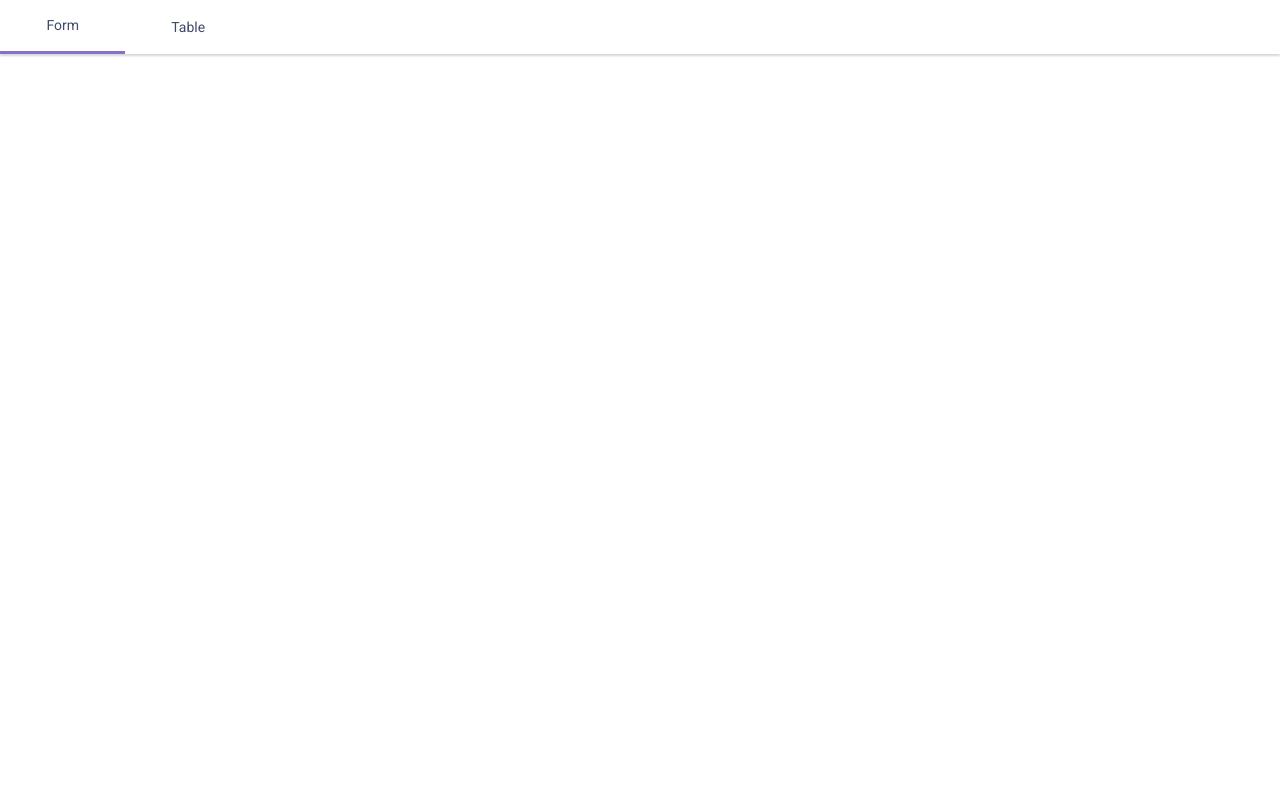
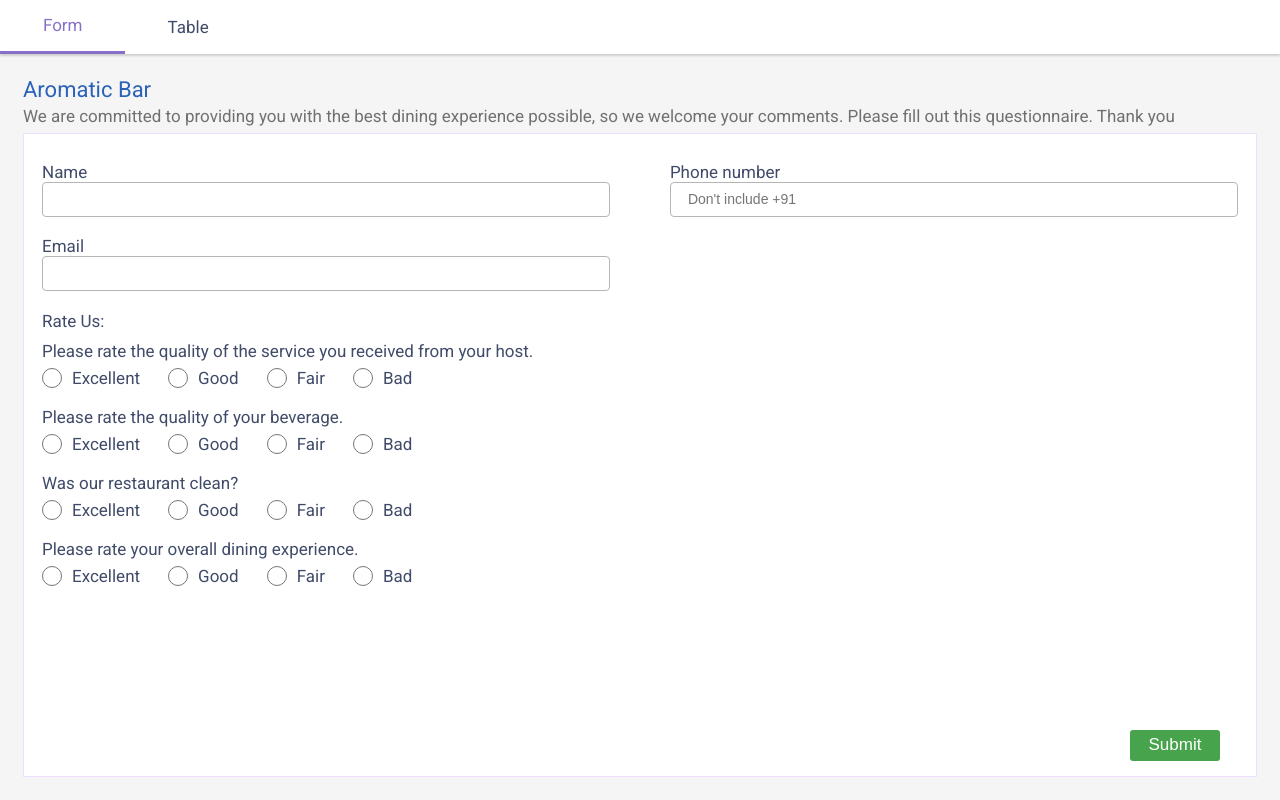
Before and after one commit to rs-prasad/assignment-feedback-form, a React (Create React App) app: page / in a window 1280 px wide. Before the commit this address had no page. Built offline with nearby package versions, Linux system fonts and the light colour scheme.

Commit message:
form page created

```diff
--- a/src/App.js
+++ b/src/App.js
@@ -7,9 +7,8 @@ function App() {
   return (
     <BrowserRouter>
       <Navbar />
-      <h1></h1>
       <Routes>
-        <Route path="./*" element={<Form />} />
+        <Route path="" element={<Form />} />
       </Routes>
     </BrowserRouter>
   );
--- a/src/components/Navbar.css
+++ b/src/components/Navbar.css
@@ -1,25 +1,27 @@
+.navbar {
+  position: sticky;
+  top: 0px;
+}
 .navbar__navbar_list {
   height: 6.7vh;
   background: var(--white) 0% 0% no-repeat padding-box;
-  background: #ffffff 0% 0% no-repeat padding-box;
   box-shadow: 0px 2px 2px #00000029;
-  opacity: 1;
   list-style-type: none;
 }
 
 .navbar__navbar_list li {
-  font-size: 14px;
+  font-size: 17px;
   display: grid;
   place-items: center;
   float: left;
   width: 9.8%;
+  min-width: 60px;
   height: 100%;
   color: #404b69;
 }
 .navbar_option--selected {
-  color: var(--purple500);
+  color: var(--purple500) !important;
   border-bottom: 3px solid var(--purple500);
   border-bottom: 3px solid #8870c9;
   opacity: 1;
-  font: normal normal medium 14px/17px;
 }
--- a/src/components/pages/form/Form.js
+++ b/src/components/pages/form/Form.js
@@ -1,9 +1,145 @@
 import "./form.css";
+import { useState } from "react";
 
 const Form = () => {
+  const ratingOptions = ["Excellent", "Good", "Fair", "Bad"];
+
+  const [personalDetail, setPersonalDetail] = useState({
+    name: "",
+    email: "",
+    phoneNumber: "",
+  });
+
+  const handelChange = (e) => {
+    const name = e.target.name;
+    const value = e.target.value;
+    setPersonalDetail({ ...personalDetail, [name]: value });
+  };
+
+  const handleSubmit = (e) => {
+    e.preventDefault();
+    console.log(document.forms[0]);
+  };
+
   return (
     <div className="form_container">
-      <h1>Form</h1>
+      <p className="form_container__form_heading">Aromatic Bar</p>
+      <p className="form_container__description">
+        We are committed to providing you with the best dining experience
+        possible, so we welcome your comments. Please fill out this
+        questionnaire. Thank you
+      </p>
+      {/* form */}
+      <form
+        action=""
+        className="form_container__form"
+        onSubmit={(e) => handleSubmit(e)}
+      >
+        {/* Personal details */}
+        <div className="form__personal_details">
+          <fieldset className="form__name">
+            <label htmlFor="form__name__input" className="form__name__title">
+              Name
+            </label>
+            <input
+              type="text"
+              name="name"
+              id="form__name__input"
+              value={personalDetail.name}
+              onChange={(e) => handelChange(e)}
+            />
+          </fieldset>
+          <fieldset className="form__email">
+            <label htmlFor="form__email__input" className="form__email__title">
+              Email
+            </label>
+            <input
+              type="email"
+              name="email"
+              id="form__email__input"
+              value={personalDetail.email}
+              onChange={(e) => handelChange(e)}
+            />
+          </fieldset>
+          <fieldset className="form__phone">
+            <label htmlFor="form__phone__input" className="form__phone__title">
+              Phone number
+            </label>
+            <input
+              type="number"
+              name="phoneNumber"
+              id="form__phone__input"
+              placeholder="Don't include +91"
+              value={personalDetail.phoneNumber}
+              onChange={(e) => handelChange(e)}
+            />
+          </fieldset>
+        </div>
+        {/* Ratings */}
+        <div className="form__ratings">
+          <p className="form__ratings__header">Rate us:</p>
+          {/* service */}
+          <fieldset className="rating__service">
+            <label htmlFor="service">
+              Please rate the quality of the service you received from your
+              host.
+            </label>
+            <div className="rating_options">
+              {ratingOptions.map((item) => (
+                <>
+                  <input type="radio" name="service" id="" value={item} />
+                  <span>{item}</span>
+                </>
+              ))}
+            </div>
+          </fieldset>
+          {/* beverage */}
+          <fieldset className="rating__beverage">
+            <label htmlFor="beverage">
+              Please rate the quality of your beverage.
+            </label>
+            <div className="rating_options">
+              {ratingOptions.map((item) => (
+                <>
+                  <input type="radio" name="beverage" id="" value={item} />
+                  <span>{item}</span>
+                </>
+              ))}
+            </div>
+          </fieldset>
+          {/* cleanness */}
+          <fieldset className="rating__cleanness">
+            <label htmlFor="cleanness">Was our restaurant clean?</label>
+            <div className="rating_options">
+              {ratingOptions.map((item) => (
+                <>
+                  <input type="radio" name="cleanness" id="" value={item} />
+                  <span>{item}</span>
+                </>
+              ))}
+            </div>
+          </fieldset>
+          {/* overall */}
+          <fieldset className="rating__overall">
+            <label htmlFor="overall">
+              Please rate your overall dining experience.
+            </label>
+            <div className="rating_options">
+              {ratingOptions.map((item) => (
+                <>
+                  <input type="radio" name="overall" id="" value={item} />
+                  <span>{item}</span>
+                </>
+              ))}
+            </div>
+          </fieldset>
+        </div>
+        <div className="submit_btn_container">
+          <button type="submit" className="form__submit_btn">
+            Submit
+          </button>
+        </div>
+      </form>
     </div>
   );
 };
--- a/src/components/pages/form/form.css
+++ b/src/components/pages/form/form.css
@@ -1,3 +1,118 @@
 .form_container {
-  background-color: rgb(241, 201, 201);
+  display: flex;
+  flex-direction: column;
+  min-height: 93.3vh;
+  background-color: #f5f5f5;
+  padding: 23px;
 }
+.form_container__form_heading {
+  color: var(--blue700);
+  font-size: 22px;
+}
+.form_container__description {
+  margin: 4px 0px 7px 0px;
+  color: var(--grey500);
+  text-align: left;
+  font-size: 17px;
+}
+
+.form_container__form {
+  display: flex;
+  flex-direction: column;
+  flex: 1;
+  padding: 28px 18px 15.4px 18px;
+  background: var(--white) 0% 0% no-repeat padding-box;
+  border: 1px solid #eedffe;
+}
+
+.form__personal_details {
+  column-count: 2;
+  column-gap: 5%;
+  margin-bottom: 20px;
+}
+.form__personal_details fieldset,
+.form__ratings fieldset {
+  max-width: 609px;
+  border: none;
+  margin-bottom: 19px;
+}
+.form__personal_details fieldset label,
+.form__ratings fieldset label {
+  color: var(--textcolor);
+  font-size: 17px;
+  margin-bottom: 6px;
+}
+.form__personal_details fieldset input {
+  width: 100%;
+  height: 35px;
+  background: var(--white) 0% 0% no-repeat padding-box;
+  border: 0.75px solid #b5b5b5;
+  border-radius: 4px;
+  outline: none;
+  font-size: 14px;
+  color: #757575;
+  padding: 0% 3%;
+}
+.form__personal_details fieldset input:focus {
+  background: var(--white) 0% 0% no-repeat padding-box;
+  box-shadow: 0px 1px 4px var(--purple400);
+  border: 0.75px solid var(--purple400);
+  border-radius: 5px;
+}
+
+.form__ratings__header {
+  color: var(--textcolor);
+  font-size: 17px;
+  margin-bottom: 10px;
+  text-transform: capitalize;
+}
+.form__ratings .rating_options {
+  display: flex;
+  flex-direction: row;
+  margin-top: 7px;
+  height: 20px;
+}
+.form__ratings .rating_options input {
+  margin-right: 10px;
+  vertical-align: middle;
+  width: 20px;
+  height: 20px;
+  accent-color: var(--purple500);
+}
+.form__ratings .rating_options input[type="radio"]:checked:after {
+  background: var(--purple500) 0% 0% no-repeat padding-box;
+}
+.form__ratings .rating_options span {
+  color: var(--textcolor);
+  font-size: 17px;
+  margin-right: 28px;
+}
+.submit_btn_container {
+  display: flex;
+  flex: 1;
+  flex-direction: row;
+  justify-content: flex-end;
+  align-items: flex-end;
+}
+.form__submit_btn {
+  position: absolute;
+  background: var(--green500) 0% 0% no-repeat padding-box;
+  border-radius: 3px;
+  border: none;
+  width: 90px;
+  height: 31px;
+  color: var(--white);
+  font-size: 17px;
+  margin-right: 18px;
+}
+
+.form__submit_btn:hover {
+  background-color: var(--green700);
+}
+
+/* media queries */
+@media screen and (max-width: 600px) {
+  .form__personal_details {
+    column-count: 1;
+  }
+}
```
Also changed, not shown: src/resources/Group 539.svg (added).
